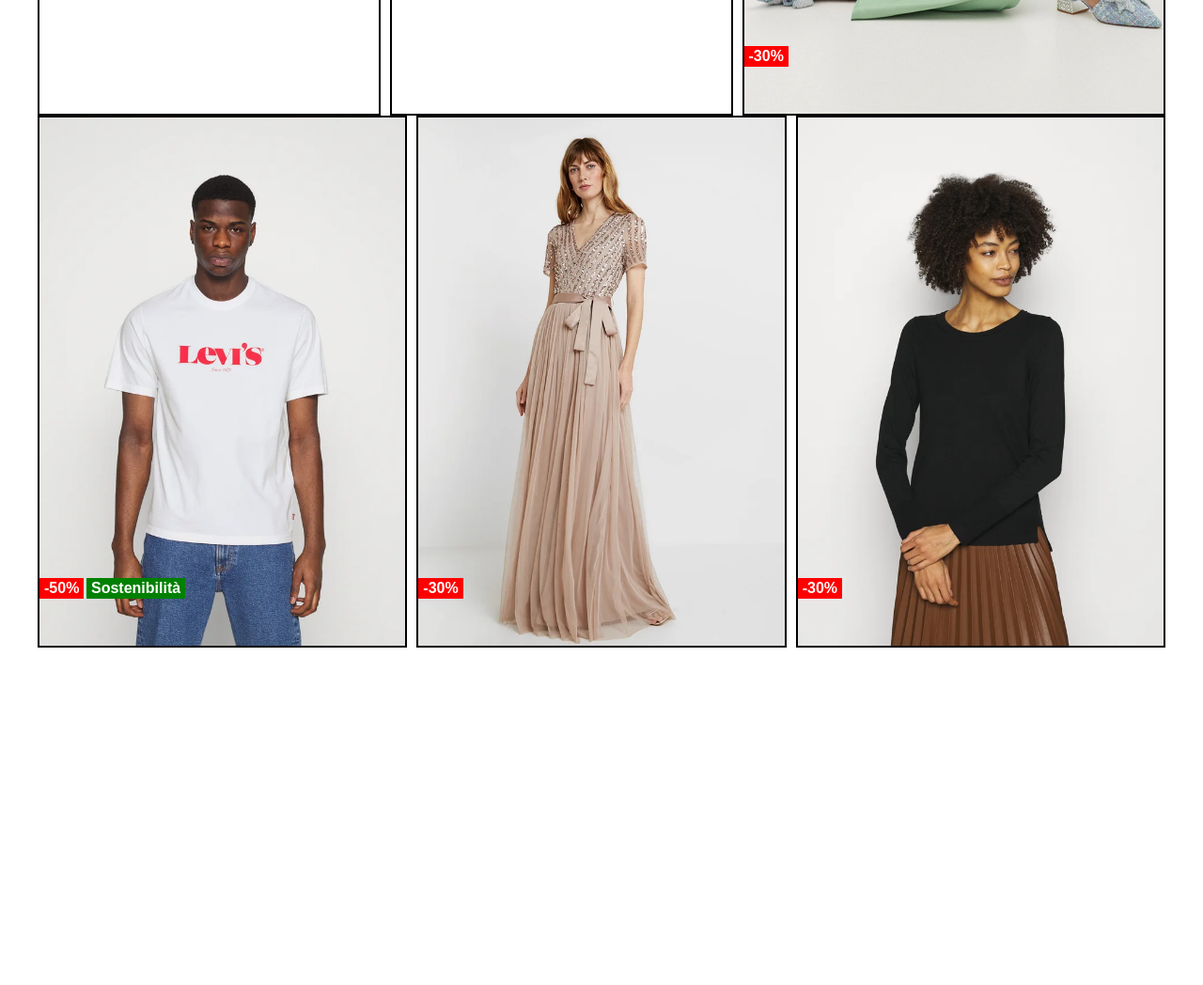
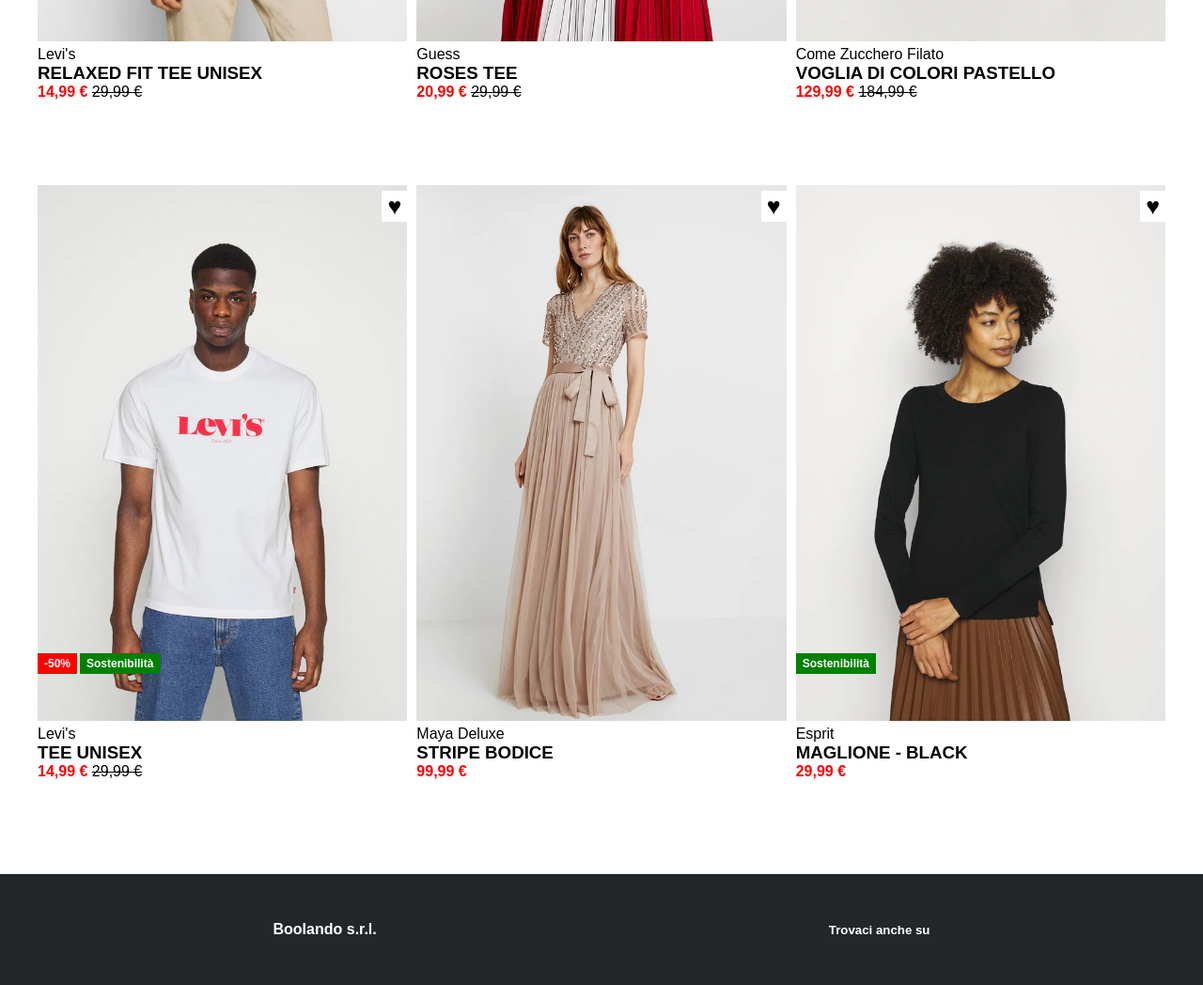
Before and after one commit to KatiaLosignore/html-css-boolando, a plain HTML site: page index.html in a window 1280 px wide. Shown: the part 626-1674 px from the top of the page at 94% size. Before the commit the page ends 1415 px from the top, so only its background shows below. Drawn offline with Linux system fonts and the light colour scheme.

Commit message:
added footer

```diff
--- a/index.html
+++ b/index.html
@@ -37,53 +37,121 @@
             <div class="row">
                 <div class="col">
                     <div class="article">
-                        <img src="img/1.webp" alt="img1">
+                        <div class="background-image" id="img-1"></div>
                         <span class="discount bg-red">-50% </span>
                         <span class="discount bg-green">Sostenibilità</span>
+                        <span class="heart">&hearts;</span>
+                    </div>
+                    <div class="bottom">
+                       <p>Levi's</p>
+                       <h3>RELAXED FIT TEE UNISEX</h3>
+                       <div>
+                        <span class="price">14,99 €</span>
+                        <span class="line-price">29,99 €</span>
+                       </div>
                     </div>
                 </div>
 
                 <div class="col">
                     <div class="article">
-                        <img src="img/2.webp" alt="img2">
+                        <div class="background-image" id="img-2"></div>
                         <span class="discount bg-red">-30% </span>
+                        <span class="heart">&hearts;</span>
                     </div>
+                    <div class="bottom">
+                        <p>Guess</p>
+                        <h3>ROSES TEE</h3>
+                        <div>
+                         <span class="price">20,99 €</span>
+                         <span class="line-price">29,99 €</span>
+                        </div>
+                     </div>
                 </div>
 
                 <div class="col">
                     <div class="article">
-                        <img src="img/3.webp" alt="img3">
+                        <div class="background-image" id="img-3"></div>
                         <span class="discount bg-red">-30% </span>
+                        <span class="heart">&hearts;</span>
                     </div>
+                    <div class="bottom">
+                        <p>Come Zucchero Filato</p>
+                        <h3>VOGLIA DI COLORI PASTELLO</h3>
+                        <div>
+                         <span class="price">129,99 €</span>
+                         <span class="line-price">184,99 €</span>
+                        </div>
+                     </div>
                 </div>
             </div>
 
             <div class="row">
                 <div class="col">
                     <div class="article">
-                        <img src="img/4.webp" alt="img4">
-                        <span class="discount bg-red">-50% </span>
+                        <div class="background-image" id="img-4"></div>
+                        <span class="discount bg-red">-50%</span>
                         <span class="discount bg-green">Sostenibilità</span>
+                        <span class="heart">&hearts;</span>
+                    </div>
+                    <div class="bottom">
+                        <p>Levi's</p>
+                        <h3>TEE UNISEX</h3>
+                        <div>
+                         <span class="price">14,99 €</span>
+                         <span class="line-price">29,99 €</span>
+                        </div>
+                     </div>
+                </div>
+
+                <div class="col">
+                    <div class="article">
+                        <div class="background-image" id="img-5"></div>
+                        <span class="heart">&hearts;</span>
+                    </div>
+                    <div class="bottom">
+                        <p>Maya Deluxe</p>
+                        <h3>STRIPE BODICE</h3>
+                        <div>
+                         <span class="price">99,99 €</span>
+                        </div>
                     </div>
                 </div>
 
                 <div class="col">
                     <div class="article">
-                        <img src="img/5.webp" alt="img5">
-                        <span class="discount bg-red">-30% </span>
+                        <div class="background-image" id="img-6"></div>
+                        <span class="discount green-special">Sostenibilità</span>
+                        <span class="heart">&hearts;</span>
                     </div>
-                </div>
-
-                <div class="col">
-                    <div class="article">
-                        <img src="img/6.webp" alt="img6">
-                        <span class="discount bg-red">-30% </span>
+                    <div class="bottom">
+                        <p>Esprit</p>
+                        <h3>MAGLIONE - BLACK</h3>
+                        <div>
+                         <span class="price">29,99 €</span>
+                        </div>
                     </div>
                 </div>
             </div>
 
         </div>
+
     </main>
+
+
+    <footer>
+        <div class="footer-bottom">
+            <h4>Boolando s.r.l.</h4>
+            <h5>Trovaci anche su</h5>
+        </div>
+
+    </footer>
+
+
+
+
+
+
+
 
 
 
--- a/style.css
+++ b/style.css
@@ -33,7 +33,7 @@ header {
   background-color: rgb(255,105,0);
   display: flex;
   align-items: center;
-  justify-content: space-around;
+  justify-content: space-evenly;
 }
 
 
@@ -67,34 +67,23 @@ header {
 .row {
   display: flex;
   gap: 10px;
+  margin-bottom: 90px;
 }
 
 .col {
   min-height: 100px;
-  flex-basis: calc(100 / 3);
-  border: 2px solid black;
-}
-
-img {
-  display: block;
-  max-width: 100%;
+  flex-basis: calc(100% / 3);
 }
 
 .article {
   position: relative;
 }
 
-/* .article.big {
-  background-image: url('img/3.webp');
-  background-size: cover;
-  background-position: center;
-  height: 1150px;
-} */
-
 .discount {
   color: white;
   font-weight: bold;
-  padding: 2px 5px;
+  font-size: 12px;
+  padding: 4px 7px;
   position: absolute;
   bottom: 50px;
 }
@@ -106,5 +95,113 @@ img {
 
 .bg-green {
   background-color: green;
-  left: 50px;
+  left: 45px;
 }
+
+.green-special {
+  background-color: green;
+  left: 0;
+}
+
+.bottom {
+  color: black;
+}
+
+
+.price {
+  color: red;
+  font-weight: bold;
+}
+
+.line-price {
+  text-decoration: line-through;
+}
+
+.bottom {
+  margin-top: 5px;
+}
+
+.heart {
+  position: absolute;
+  top: 6px;
+  right: 0;
+  color:black;
+  font-size: 25px;
+  background-color: white;
+  padding: 2px 6px;
+}
+
+.heart:hover {
+  color: red;
+}
+
+.background-image {
+  background-size: cover;
+  background-position: center;
+  height: 570px;
+  max-width: 100%;
+}
+
+
+#img-1 {
+  background-image: url('img/1.webp');
+}
+
+#img-1:hover {
+  background-image: url('img/1b.webp');
+}
+
+#img-2 {
+  background-image: url('img/2.webp');
+}
+
+#img-2:hover {
+  background-image: url('img/2b.webp');
+}
+
+#img-3 {
+  background-image: url('img/3.webp');
+}
+
+#img-3:hover {
+  background-image: url('img/3b.webp');
+}
+
+#img-4 {
+  background-image: url('img/4.webp');
+}
+
+#img-4:hover {
+  background-image: url('img/4b.webp');
+}
+
+#img-5 {
+  background-image: url('img/5.webp');
+}
+
+#img-5:hover {
+  background-image: url('img/5b.webp')
+}
+
+#img-6 {
+  background-image: url('img/6.webp');
+}
+
+#img-6:hover {
+  background-image: url('img/6b.webp');
+}
+
+
+footer {
+  padding: 40px;
+  background-color: #23272a;
+  color: white;
+}
+
+
+.footer-bottom {
+  display: flex;
+  justify-content: space-around;
+  align-items: center;
+  padding: 10px;
+}
```
